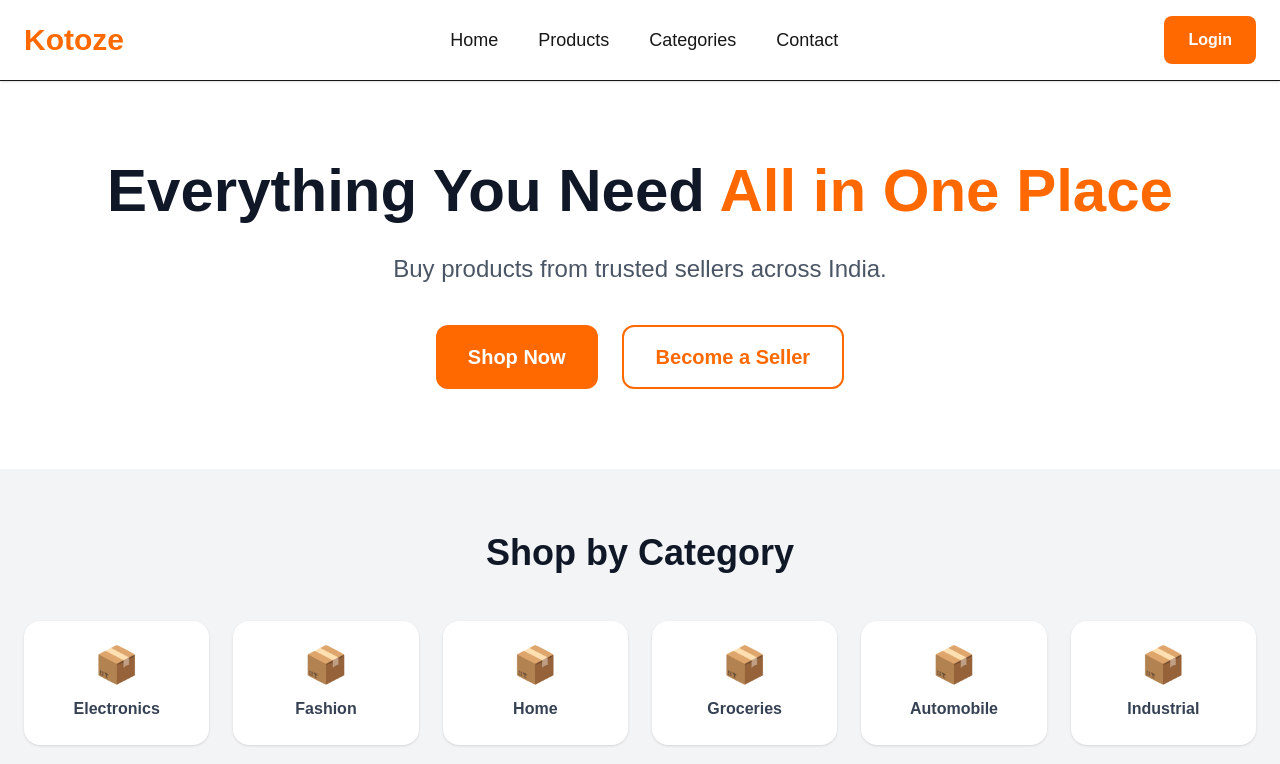
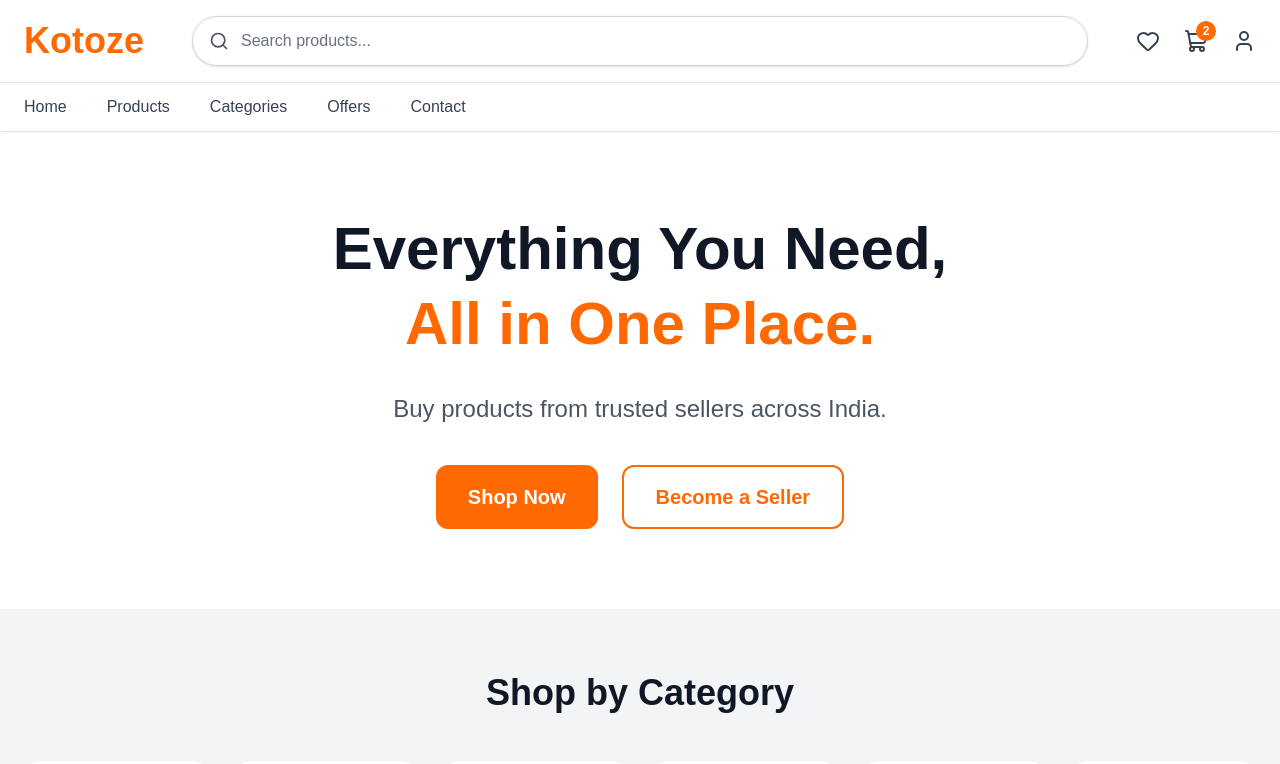
Before and after one commit to Sunil2505/Kotoze, a Next.js app: page / in a window 1280 px wide. Shown: the top 764 px of the page. Built offline with nearby package versions, Linux system fonts and the light colour scheme.

Commit message:
Build premium header and improve homepage UI

```diff
--- a/src/app/page.tsx
+++ b/src/app/page.tsx
@@ -3,61 +3,15 @@ import Hero from "../components/Hero";
 import Categories from "../components/Categories";
 import FeaturedProducts from "../components/FeaturedProducts";
 import Footer from "../components/Footer";
+
 export default function Home() {
-  const categories = [
-    "Electronics",
-    "Fashion",
-    "Home",
-    "Groceries",
-    "Automobile",
-    "Industrial",
-  ];
   return (
     <main className="min-h-screen bg-white">
-
-      {/* NAVBAR */}
-      <header className="border-b bg-white shadow-sm">
-        <div className="mx-auto flex max-w-7xl items-center justify-between px-6 py-4">
-          <h1 className="text-3xl font-bold text-orange-500">Kotoze</h1>
-
-          <nav className="hidden gap-10 text-lg md:flex">
-            <a href="#">Home</a>
-            <a href="#">Products</a>
-            <a href="#">Categories</a>
-            <a href="#">Contact</a>
-          </nav>
-
-          <button className="rounded-lg bg-orange-500 px-6 py-3 font-semibold text-white hover:bg-orange-600">
-            Login
-          </button>
-        </div>
-      </header>
-
+      <Header />
       <Hero />
-
-      {/* CATEGORIES */}
-      <section className="bg-gray-100 py-16">
-        <div className="mx-auto max-w-7xl px-6">
-          <h2 className="mb-12 text-center text-4xl font-extrabold text-gray-900">
-            Shop by Category
-          </h2>
-
-          <div className="grid gap-6 sm:grid-cols-2 md:grid-cols-3 lg:grid-cols-6">
-            {categories.map((category) => (
-              <div
-                key={category}
-                className="rounded-2xl bg-white p-6 text-center shadow transition hover:-translate-y-2"
-              >
-                <div className="mb-3 text-4xl">📦</div>
-                <h3 className="font-semibold text-gray-700">{category}</h3>
-              </div>
-            ))}
-          </div>
-        </div>
-      </section>
-
-  <FeaturedProducts />
-  <Footer />
+      <Categories />
+      <FeaturedProducts />
+      <Footer />
     </main>
   );
 }
--- a/src/components/Header.tsx
+++ b/src/components/Header.tsx
@@ -1,12 +1,61 @@
+import { Heart, Search, ShoppingCart, User } from "lucide-react";
+
 export default function Header() {
   return (
-    <header className="sticky top-0 z-50 border-b bg-white shadow-sm">
+    <header className="sticky top-0 z-50 bg-white shadow-sm">
+
+      {/* Top Header */}
       <div className="mx-auto flex max-w-7xl items-center justify-between px-6 py-4">
-        <h1 className="text-3xl font-bold text-orange-500">
+
+        {/* Logo */}
+        <h1 className="text-4xl font-extrabold text-orange-500 cursor-pointer">
           Kotoze
         </h1>
 
-        <nav className="hidden gap-10 text-lg font-medium text-gray-700 md:flex">
+        {/* Search */}
+ {/* Search */}
+<div className="mx-8 flex-1 max-w-4xl">
+  <div className="relative rounded-full border border-gray-300 bg-white shadow-sm">
+    <Search
+      size={20}
+      className="absolute left-4 top-1/2 -translate-y-1/2 text-gray-600"
+    />
+
+    <input
+      type="text"
+      placeholder="Search products..."
+      className="w-full rounded-full bg-transparent py-3 pl-12 pr-4 text-gray-900 placeholder:text-gray-500 focus:outline-none"
+    />
+  </div>
+</div>
+
+        {/* Icons */}
+        <div className="flex items-center gap-6 text-gray-700">
+
+          <button className="transition hover:text-orange-500">
+            <Heart size={24} strokeWidth={2} />
+          </button>
+
+          <button className="relative transition hover:text-orange-500">
+            <ShoppingCart size={24} strokeWidth={2} />
+
+            <span className="absolute -right-2 -top-2 flex h-5 w-5 items-center justify-center rounded-full bg-orange-500 text-xs font-bold text-white">
+              2
+            </span>
+          </button>
+
+          <button className="transition hover:text-orange-500">
+            <User size={24} strokeWidth={2} />
+          </button>
+
+        </div>
+
+      </div>
+
+      {/* Navigation */}
+      <div className="border-t border-gray-200">
+        <nav className="mx-auto flex max-w-7xl gap-10 px-6 py-3 font-medium text-gray-700">
+
           <a href="#" className="hover:text-orange-500 transition">
             Home
           </a>
@@ -20,14 +69,16 @@ export default function Header() {
           </a>
 
           <a href="#" className="hover:text-orange-500 transition">
+            Offers
+          </a>
+
+          <a href="#" className="hover:text-orange-500 transition">
             Contact
           </a>
+
         </nav>
+      </div>
 
-        <button className="rounded-lg bg-orange-500 px-6 py-3 font-semibold text-white transition hover:bg-orange-600">
-          Login
-        </button>
-      </div>
     </header>
   );
 }
--- /dev/null
+++ b/src/components/Header_old.tsx
@@ -0,0 +1,90 @@
+import {
+  Heart,
+  Search,
+  ShoppingCart,
+  User,
+} from "lucide-react";
+
+export default function Header() {
+  return (
+    <header className="sticky top-0 z-50 bg-white shadow-sm">
+
+      {/* Top Header */}
+      <div className="border-b">
+        <div className="mx-auto flex max-w-7xl items-center gap-6 px-6 py-4">
+
+          {/* Logo */}
+          <h1 className="cursor-pointer text-3xl font-extrabold text-orange-500">
+            Kotoze
+          </h1>
+
+          {/* Search */}
+{/* Search */}
+<div className="mx-6 flex-1 max-w-2xl">
+  <div className="relative">
+    <Search
+      size={20}
+      className="absolute left-4 top-1/2 -translate-y-1/2 text-gray-500"
+    />
+
+    <input
+      type="text"
+      placeholder="Search products..."
+      className="h-12 w-full rounded-full border border-gray-300 bg-white pl-12 pr-4 text-gray-900 placeholder:text-gray-500 focus:border-orange-500 focus:outline-none"
+    />
+  </div>
+</div>
+
+          {/* Icons */}
+<div className="flex items-center gap-5 text-gray-700">
+
+  <button className="transition hover:text-orange-500">
+    <Heart size={24} strokeWidth={2} />
+  </button>
+
+  <button className="relative transition hover:text-orange-500">
+    <ShoppingCart size={24} strokeWidth={2} />
+    <span className="absolute -right-2 -top-2 flex h-5 w-5 items-center justify-center rounded-full bg-orange-500 text-xs font-bold text-white">
+      2
+    </span>
+  </button>
+
+  <button className="transition hover:text-orange-500">
+    <User size={24} strokeWidth={2} />
+  </button>
+
+</div>
+
+        </div>
+      </div>
+
+      {/* Navigation */}
+      <nav className="border-b bg-white">
+        <div className="mx-auto flex max-w-7xl items-center justify-between px-6 py-4">
+
+          <a href="#" className="hover:text-orange-500">
+            Home
+          </a>
+
+          <a href="#" className="hover:text-orange-500">
+            Products
+          </a>
+
+          <a href="#" className="hover:text-orange-500">
+            Categories
+          </a>
+
+          <a href="#" className="hover:text-orange-500">
+            Offers
+          </a>
+
+          <a href="#" className="hover:text-orange-500">
+            Contact
+          </a>
+
+        </div>
+      </nav>
+
+    </header>
+  );
+}
--- a/src/components/Hero.tsx
+++ b/src/components/Hero.tsx
@@ -1,11 +1,13 @@
 export default function Hero() {
   return (
     <section className="mx-auto max-w-7xl px-6 py-20 text-center">
-      <h1 className="text-6xl font-extrabold text-gray-900">
-        Everything You Need{" "}
-        <span className="text-orange-500">All in One Place</span>
+      <h1 className="text-4xl md:text-5xl lg:text-6xl font-extrabold leading-tight text-gray-900">
+        Everything You Need,
+       <br />
+         <span className="text-orange-500">
+          All in One Place.
+        </span>
       </h1>
-
       <p className="mx-auto mt-8 max-w-3xl text-2xl text-gray-600">
         Buy products from trusted sellers across India.
       </p>
```
